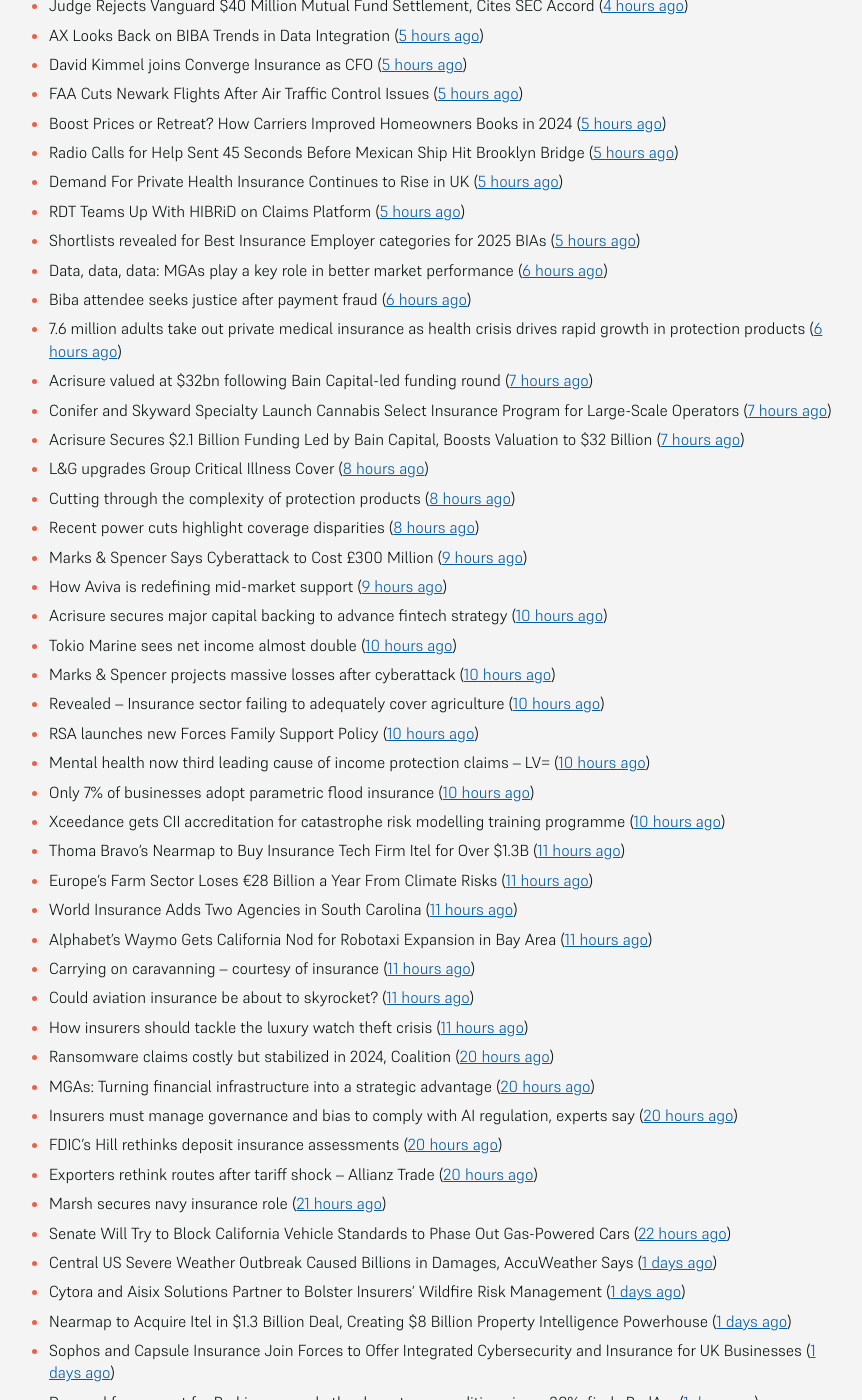
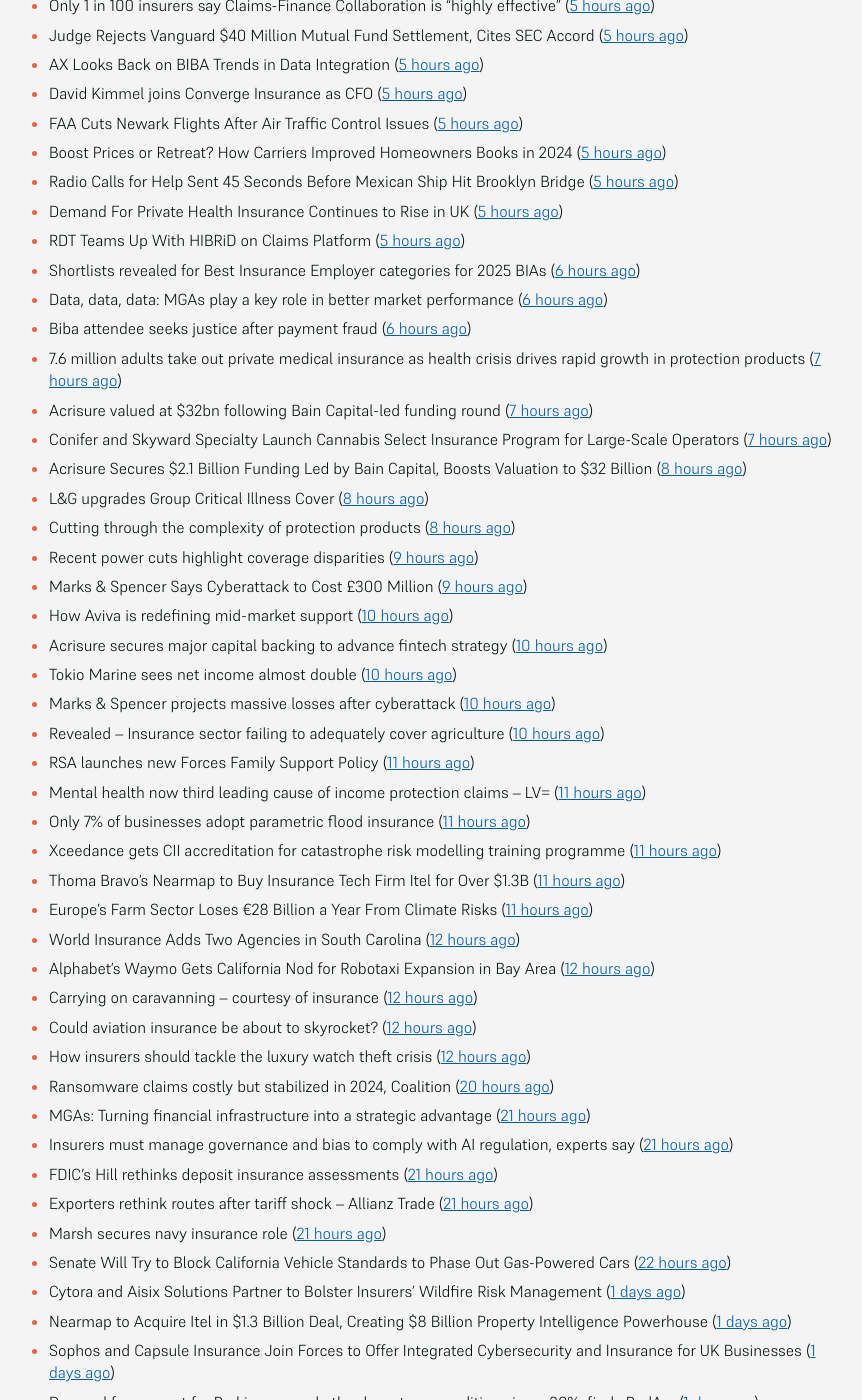
Before and after one commit to mat-0/feeds.thechels.uk, a Jekyll site: the page built from index.md, in a window 1280 px wide and 1400 px high, scrolled down 1236 px. Shown: the whole window, without its empty margins (215-1077 px from the left). Built offline with Jekyll 4.4.1, drawn with Linux system fonts in a browser that asks for light colours; some of the changed text lies outside the part shown.

Commit message:
New Feed

```diff
--- a/index.md
+++ b/index.md
@@ -8,28 +8,29 @@ description: Latest Updates
 [Get this as an RSS feed](/feed.rss)
 
 <!-- news_marker starts -->
-- Austin, Texas Bar to Pay $42K Over Pregnancy Discrimination Lawsuit ([9 minutes ago](https://www.insurancejournal.com/news/southcentral/2025/05/21/824675.htm))
-- First MainStreet Adds 2 Midwest Agencies ([19 minutes ago](https://www.insurancejournal.com/news/midwest/2025/05/21/824669.htm))
-- People Moves: CIS Promotes Gardea, Jr., Adds Felder to Leadership Team ([24 minutes ago](https://www.insurancejournal.com/news/southcentral/2025/05/21/824664.htm))
-- TransRe calls for urgent and substantial D&O price increases amid unprofitable market conditions ([40 minutes ago](https://www.reinsurancene.ws/transre-calls-for-urgent-and-substantial-do-price-increases-amid-unprofitable-market-conditions/))
+- Shortage of Overnight Truck Parking Blamed for 2023 Fatal Greyhound Bus Crash in Illinois ([21 minutes ago](https://www.insurancejournal.com/news/midwest/2025/05/21/824679.htm))
+- Austin, Texas Bar to Pay $42K Over Pregnancy Discrimination Lawsuit ([35 minutes ago](https://www.insurancejournal.com/news/southcentral/2025/05/21/824675.htm))
+- First MainStreet Adds 2 Midwest Agencies ([45 minutes ago](https://www.insurancejournal.com/news/midwest/2025/05/21/824669.htm))
+- People Moves: CIS Promotes Gardea, Jr., Adds Felder to Leadership Team ([50 minutes ago](https://www.insurancejournal.com/news/southcentral/2025/05/21/824664.htm))
+- TransRe calls for urgent and substantial D&O price increases amid unprofitable market conditions ([1 hours ago](https://www.reinsurancene.ws/transre-calls-for-urgent-and-substantial-do-price-increases-amid-unprofitable-market-conditions/))
 - M&S estimates £300m hit to operating profit from recent cyberattack ([1 hours ago](https://www.reinsurancene.ws/ms-estimates-300m-hit-to-operating-profit-from-recent-cyberattack/))
 - New Insurance Solution Aims to Cover US Cannabis Producers ([1 hours ago](https://insurance-edge.net/2025/05/21/new-insurance-solution-aims-to-cover-us-cannabis-producers/))
-- EU to Propose Removing Business Barriers to Enhance Competitiveness Amid US Tariffs ([1 hours ago](https://www.insurancejournal.com/news/international/2025/05/21/824643.htm))
-- Reinsurance capacity growth supports Philippine’s non-life insurance stable outlook: AM Best ([1 hours ago](https://www.reinsurancene.ws/reinsurance-capacity-growth-supports-philippines-non-life-insurance-stable-outlook-am-best/))
+- EU to Propose Removing Business Barriers to Enhance Competitiveness Amid US Tariffs ([2 hours ago](https://www.insurancejournal.com/news/international/2025/05/21/824643.htm))
+- Reinsurance capacity growth supports Philippine’s non-life insurance stable outlook: AM Best ([2 hours ago](https://www.reinsurancene.ws/reinsurance-capacity-growth-supports-philippines-non-life-insurance-stable-outlook-am-best/))
 - Quandri Appoints Patrick Mulroy as Head of Strategy and Partnerships to Spearhead North American Expansion ([2 hours ago](https://www.insurtechinsights.com/quandri-appoints-patrick-mulroy-as-head-of-strategy-and-partnerships-to-spearhead-north-american-expansion/))
 - Former Progressive CEO Renwick, 69, Dies ([2 hours ago](https://www.insurancejournal.com/news/national/2025/05/21/824645.htm))
 - Munich Re Ventures closes $125m fund from HSB ([2 hours ago](https://www.reinsurancene.ws/munich-re-ventures-closes-125m-fund-from-hsb/))
 - Hack of Contractor Was at Root of Massive Federal Data Breach ([2 hours ago](https://www.insurancejournal.com/news/national/2025/05/21/824641.htm))
-- US cyber insurance market remains profitable amid slower growth in 2024: Fitch ([2 hours ago](https://www.reinsurancene.ws/us-cyber-insurance-market-remains-profitable-amid-slower-growth-in-2024-fitch/))
-- Acrisure Secures $2.1 Billion Funding Round for M&A, Tech ([2 hours ago](https://www.insurancejournal.com/news/national/2025/05/21/824637.htm))
+- US cyber insurance market remains profitable amid slower growth in 2024: Fitch ([3 hours ago](https://www.reinsurancene.ws/us-cyber-insurance-market-remains-profitable-amid-slower-growth-in-2024-fitch/))
+- Acrisure Secures $2.1 Billion Funding Round for M&A, Tech ([3 hours ago](https://www.insurancejournal.com/news/national/2025/05/21/824637.htm))
 - Sproutr secures Altai Ventures-led seed funding to fuel growth ([3 hours ago](https://www.reinsurancene.ws/sproutr-secures-altai-ventures-led-seed-funding-to-fuel-growth/))
 - Parametrix Launches Embedded Insurance Coverage for Endpoint Failures via Leading EDR Providers ([3 hours ago](https://www.insurtechinsights.com/parametrix-launches-embedded-insurance-coverage-for-endpoint-failures-via-leading-edr-providers/))
 - Neutrinos Announces Latest Client Win ([3 hours ago](https://insurance-edge.net/2025/05/21/neutrinos-announces-latest-client-win/))
 - Could an In-Car Soundtrack Affect Driver Behaviour? ([3 hours ago](https://insurance-edge.net/2025/05/21/could-an-in-car-soundtrack-affect-driver-behaviour/))
-- People Moves: World Insurance Associates Names Youshock Head of Personal Lines; Belair Appointed President of Technology at Intact Insurance Specialty Solutions ([3 hours ago](https://www.insurancejournal.com/news/national/2025/05/21/824508.htm))
-- New Salmonella Outbreak Tied to Same Florida Grower With Cucumbers Last Year ([3 hours ago](https://www.insurancejournal.com/news/southeast/2025/05/21/824621.htm))
-- Global Forest Loss Tops Record as Wildfires Drive Destruction ([3 hours ago](https://www.insurancejournal.com/news/international/2025/05/21/824618.htm))
-- Japan’s Zenkyoren & Germany’s SV secure $100m in quake reinsurance from cat bond ([3 hours ago](https://www.reinsurancene.ws/japans-zenkyoren-germanys-sv-secure-100m-in-quake-reinsurance-from-cat-bond/))
+- People Moves: World Insurance Associates Names Youshock Head of Personal Lines; Belair Appointed President of Technology at Intact Insurance Specialty Solutions ([4 hours ago](https://www.insurancejournal.com/news/national/2025/05/21/824508.htm))
+- New Salmonella Outbreak Tied to Same Florida Grower With Cucumbers Last Year ([4 hours ago](https://www.insurancejournal.com/news/southeast/2025/05/21/824621.htm))
+- Global Forest Loss Tops Record as Wildfires Drive Destruction ([4 hours ago](https://www.insurancejournal.com/news/international/2025/05/21/824618.htm))
+- Japan’s Zenkyoren & Germany’s SV secure $100m in quake reinsurance from cat bond ([4 hours ago](https://www.reinsurancene.ws/japans-zenkyoren-germanys-sv-secure-100m-in-quake-reinsurance-from-cat-bond/))
 - MGAA looking at increasing Lloyd’s syndicate membership ([4 hours ago](https://www.postonline.co.uk/news/7957794/mgaa-looking-at-increasing-lloyd%E2%80%99s-syndicate-membership))
 - Insurers must stay ‘live’ to broker tech capability ([4 hours ago](https://www.postonline.co.uk/broker/7957792/insurers-must-stay-%E2%80%98live%E2%80%99-to-broker-tech-capability))
 - DoorDash Expands Driver Savings Pilot Program to Maryland ([4 hours ago](https://www.insurancejournal.com/news/east/2025/05/21/824599.htm))
@@ -47,41 +48,40 @@ description: Latest Updates
 - Radio Calls for Help Sent 45 Seconds Before Mexican Ship Hit Brooklyn Bridge ([5 hours ago](https://www.insurancejournal.com/news/east/2025/05/21/824582.htm))
 - Demand For Private Health Insurance Continues to Rise in UK ([5 hours ago](https://insurance-edge.net/2025/05/21/demand-for-private-health-insurance-continues-to-rise-in-uk/))
 - RDT Teams Up With HIBRiD on Claims Platform ([5 hours ago](https://insurance-edge.net/2025/05/21/rdt-teams-up-with-hibrid-on-claims-platform/))
-- Shortlists revealed for Best Insurance Employer categories for 2025 BIAs ([5 hours ago](https://www.postonline.co.uk/broker/7957793/shortlists-revealed-for-best-insurance-employer-categories-for-2025-bias))
+- Shortlists revealed for Best Insurance Employer categories for 2025 BIAs ([6 hours ago](https://www.postonline.co.uk/broker/7957793/shortlists-revealed-for-best-insurance-employer-categories-for-2025-bias))
 - Data, data, data: MGAs play a key role in better market performance ([6 hours ago](https://www.insurancebusinessmag.com/uk/news/columns/data-data-data-mgas-play-a-key-role-in-better-market-performance-536399.aspx))
 - Biba attendee seeks justice after payment fraud ([6 hours ago](https://www.postonline.co.uk/news/7957800/biba-attendee-seeks-justice-after-payment-fraud))
-- 7.6 million adults take out private medical insurance as health crisis drives rapid growth in protection products ([6 hours ago](https://ifamagazine.com/7-6-million-adults-take-out-private-medical-insurance-as-health-crisis-drives-rapid-growth-in-protection-products/))
+- 7.6 million adults take out private medical insurance as health crisis drives rapid growth in protection products ([7 hours ago](https://ifamagazine.com/7-6-million-adults-take-out-private-medical-insurance-as-health-crisis-drives-rapid-growth-in-protection-products/))
 - Acrisure valued at $32bn following Bain Capital-led funding round ([7 hours ago](https://www.postonline.co.uk/broker/7957799/acrisure-valued-at-32bn-following-bain-capital-led-funding-round))
 - Conifer and Skyward Specialty Launch Cannabis Select Insurance Program for Large-Scale Operators ([7 hours ago](https://www.insurtechinsights.com/conifer-and-skyward-specialty-launch-cannabis-select-insurance-program-for-large-scale-operators/))
-- Acrisure Secures $2.1 Billion Funding Led by Bain Capital, Boosts Valuation to $32 Billion ([7 hours ago](https://www.insurtechinsights.com/acrisure-secures-2-1-billion-funding-led-by-bain-capital-boosts-valuation-to-32-billion/))
+- Acrisure Secures $2.1 Billion Funding Led by Bain Capital, Boosts Valuation to $32 Billion ([8 hours ago](https://www.insurtechinsights.com/acrisure-secures-2-1-billion-funding-led-by-bain-capital-boosts-valuation-to-32-billion/))
 - L&G upgrades Group Critical Illness Cover ([8 hours ago](https://ifamagazine.com/lg-upgrades-group-critical-illness-cover/))
 - Cutting through the complexity of protection products ([8 hours ago](https://ifamagazine.com/cutting-through-the-complexity-of-protection-products/))
-- Recent power cuts highlight coverage disparities ([8 hours ago](https://www.postonline.co.uk/commercial/7957791/recent-power-cuts-highlight-coverage-disparities))
+- Recent power cuts highlight coverage disparities ([9 hours ago](https://www.postonline.co.uk/commercial/7957791/recent-power-cuts-highlight-coverage-disparities))
 - Marks & Spencer Says Cyberattack to Cost £300 Million ([9 hours ago](https://www.insurancejournal.com/news/international/2025/05/21/824570.htm))
-- How Aviva is redefining mid-market support ([9 hours ago](https://www.insurancebusinessmag.com/uk/news/breaking-news/how-aviva-is-redefining-midmarket-support-535375.aspx))
+- How Aviva is redefining mid-market support ([10 hours ago](https://www.insurancebusinessmag.com/uk/news/breaking-news/how-aviva-is-redefining-midmarket-support-535375.aspx))
 - Acrisure secures major capital backing to advance fintech strategy ([10 hours ago](https://www.insurancebusinessmag.com/uk/news/breaking-news/acrisure-secures-major-capital-backing-to-advance-fintech-strategy-536392.aspx))
 - Tokio Marine sees net income almost double ([10 hours ago](https://www.insurancebusinessmag.com/uk/news/breaking-news/tokio-marine-sees-net-income-almost-double-536377.aspx))
 - Marks & Spencer projects massive losses after cyberattack ([10 hours ago](https://www.insurancebusinessmag.com/uk/news/cyber/marks-and-spencer-projects-massive-losses-after-cyberattack-536391.aspx))
 - Revealed – Insurance sector failing to adequately cover agriculture ([10 hours ago](https://www.insurancebusinessmag.com/uk/news/breaking-news/revealed--insurance-sector-failing-to-adequately-cover-agriculture-536376.aspx))
-- RSA launches new Forces Family Support Policy ([10 hours ago](https://www.insurancebusinessmag.com/uk/news/breaking-news/rsa-launches-new-forces-family-support-policy-536375.aspx))
-- Mental health now third leading cause of income protection claims – LV= ([10 hours ago](https://www.insurancebusinessmag.com/uk/news/life-insurance/mental-health-now-third-leading-cause-of-income-protection-claims--lv-536390.aspx))
-- Only 7% of businesses adopt parametric flood insurance ([10 hours ago](https://www.postonline.co.uk/news/7957796/only-7-of-businesses-adopt-parametric-flood-insurance))
-- Xceedance gets CII accreditation for catastrophe risk modelling training programme ([10 hours ago](https://www.insurancebusinessmag.com/uk/news/catastrophe/xceedance-gets-cii-accreditation-for-catastrophe-risk-modelling-training-programme-536374.aspx))
+- RSA launches new Forces Family Support Policy ([11 hours ago](https://www.insurancebusinessmag.com/uk/news/breaking-news/rsa-launches-new-forces-family-support-policy-536375.aspx))
+- Mental health now third leading cause of income protection claims – LV= ([11 hours ago](https://www.insurancebusinessmag.com/uk/news/life-insurance/mental-health-now-third-leading-cause-of-income-protection-claims--lv-536390.aspx))
+- Only 7% of businesses adopt parametric flood insurance ([11 hours ago](https://www.postonline.co.uk/news/7957796/only-7-of-businesses-adopt-parametric-flood-insurance))
+- Xceedance gets CII accreditation for catastrophe risk modelling training programme ([11 hours ago](https://www.insurancebusinessmag.com/uk/news/catastrophe/xceedance-gets-cii-accreditation-for-catastrophe-risk-modelling-training-programme-536374.aspx))
 - Thoma Bravo’s Nearmap to Buy Insurance Tech Firm Itel for Over $1.3B ([11 hours ago](https://www.insurancejournal.com/news/national/2025/05/21/824558.htm))
 - Europe’s Farm Sector Loses €28 Billion a Year From Climate Risks ([11 hours ago](https://www.insurancejournal.com/news/international/2025/05/21/824536.htm))
-- World Insurance Adds Two Agencies in South Carolina ([11 hours ago](https://www.insurancejournal.com/news/southeast/2025/05/21/824482.htm))
-- Alphabet’s Waymo Gets California Nod for Robotaxi Expansion in Bay Area ([11 hours ago](https://www.insurancejournal.com/news/west/2025/05/21/824562.htm))
-- Carrying on caravanning – courtesy of insurance ([11 hours ago](https://www.postonline.co.uk/personal/7957724/carrying-on-caravanning-%E2%80%93-courtesy-of-insurance))
-- Could aviation insurance be about to skyrocket? ([11 hours ago](https://www.postonline.co.uk/commercial/7957567/could-aviation-insurance-be-about-to-skyrocket))
-- How insurers should tackle the luxury watch theft crisis ([11 hours ago](https://www.postonline.co.uk/claims/7957407/how-insurers-should-tackle-the-luxury-watch-theft-crisis))
+- World Insurance Adds Two Agencies in South Carolina ([12 hours ago](https://www.insurancejournal.com/news/southeast/2025/05/21/824482.htm))
+- Alphabet’s Waymo Gets California Nod for Robotaxi Expansion in Bay Area ([12 hours ago](https://www.insurancejournal.com/news/west/2025/05/21/824562.htm))
+- Carrying on caravanning – courtesy of insurance ([12 hours ago](https://www.postonline.co.uk/personal/7957724/carrying-on-caravanning-%E2%80%93-courtesy-of-insurance))
+- Could aviation insurance be about to skyrocket? ([12 hours ago](https://www.postonline.co.uk/commercial/7957567/could-aviation-insurance-be-about-to-skyrocket))
+- How insurers should tackle the luxury watch theft crisis ([12 hours ago](https://www.postonline.co.uk/claims/7957407/how-insurers-should-tackle-the-luxury-watch-theft-crisis))
 - Ransomware claims costly but stabilized in 2024, Coalition ([20 hours ago](https://www.dig-in.com/news/ransomware-claims-costly-but-stabilized-in-2024-coalition))
-- MGAs: Turning financial infrastructure into a strategic advantage ([20 hours ago](https://www.dig-in.com/opinion/turning-financial-infrastructure-into-a-strategic-advantage))
-- Insurers must manage governance and bias to comply with AI regulation, experts say ([20 hours ago](https://www.dig-in.com/news/ai-governance-and-bias-become-compliance-issues-for-insurers))
-- FDIC's Hill rethinks deposit insurance assessments ([20 hours ago](https://www.dig-in.com/news/fdics-hill-rethinking-deposit-insurance-fees))
-- Exporters rethink routes after tariff shock – Allianz Trade ([20 hours ago](https://www.insurancebusinessmag.com/uk/news/sme/exporters-rethink-routes-after-tariff-shock--allianz-trade-536347.aspx))
+- MGAs: Turning financial infrastructure into a strategic advantage ([21 hours ago](https://www.dig-in.com/opinion/turning-financial-infrastructure-into-a-strategic-advantage))
+- Insurers must manage governance and bias to comply with AI regulation, experts say ([21 hours ago](https://www.dig-in.com/news/ai-governance-and-bias-become-compliance-issues-for-insurers))
+- FDIC's Hill rethinks deposit insurance assessments ([21 hours ago](https://www.dig-in.com/news/fdics-hill-rethinking-deposit-insurance-fees))
+- Exporters rethink routes after tariff shock – Allianz Trade ([21 hours ago](https://www.insurancebusinessmag.com/uk/news/sme/exporters-rethink-routes-after-tariff-shock--allianz-trade-536347.aspx))
 - Marsh secures navy insurance role ([21 hours ago](https://www.insurancebusinessmag.com/uk/news/marine/marsh-secures-navy-insurance-role-536336.aspx))
 - Senate Will Try to Block California Vehicle Standards to Phase Out Gas-Powered Cars ([22 hours ago](https://www.insurancejournal.com/news/west/2025/05/20/824554.htm))
-- Central US Severe Weather Outbreak Caused Billions in Damages, AccuWeather Says ([1 days ago](https://www.insurancejournal.com/news/midwest/2025/05/20/824523.htm))
 - Cytora and Aisix Solutions Partner to Bolster Insurers’ Wildfire Risk Management ([1 days ago](https://www.insurtechinsights.com/cytora-and-aisix-solutions-partner-to-bolster-insurers-wildfire-risk-management/))
 - Nearmap to Acquire Itel in $1.3 Billion Deal, Creating $8 Billion Property Intelligence Powerhouse ([1 days ago](https://www.insurtechinsights.com/nearmap-to-acquire-itel-in-1-3-billion-deal-creating-8-billion-property-intelligence-powerhouse/))
 - Sophos and Capsule Insurance Join Forces to Offer Integrated Cybersecurity and Insurance for UK Businesses ([1 days ago](https://www.insurtechinsights.com/sophos-and-capsule-insurance-join-forces-to-offer-integrated-cybersecurity-and-insurance-for-uk-businesses/))
```
Also changed, not shown: other parts of index.md (+3 -3 lines).
